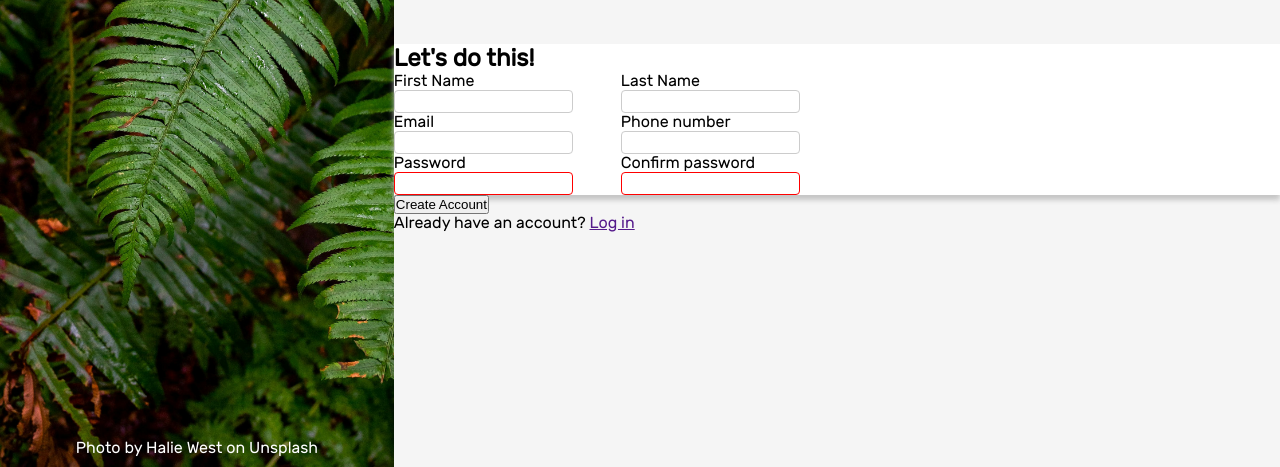
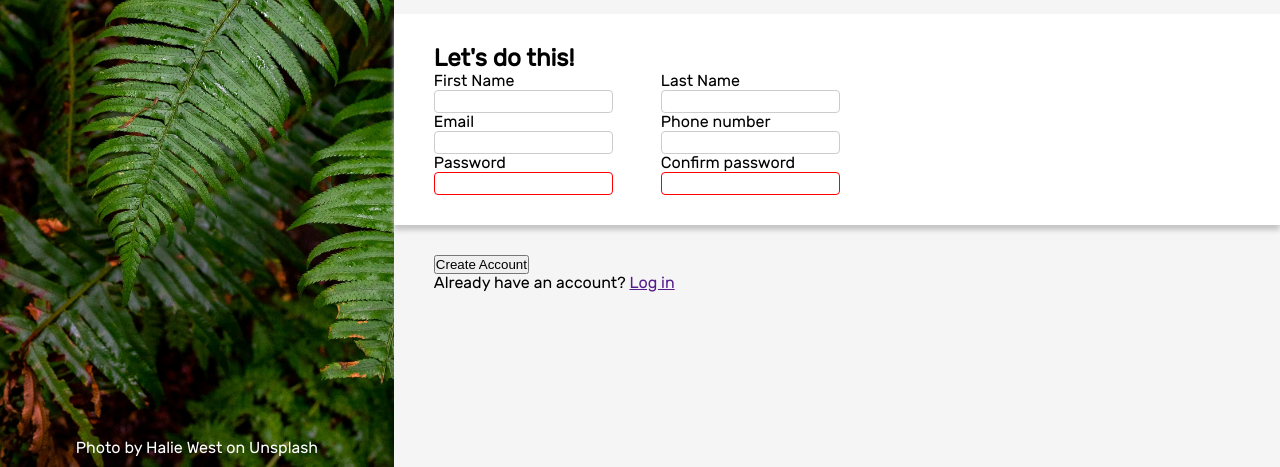
Before and after one commit to ngkauiin/odin-sign-up-form, a plain HTML site: page index.html in a window 1280 px wide. Shown: the part 333-800 px from the top of the page. Drawn offline with Linux system fonts and the light colour scheme.

Commit message:
add padding to right container

```diff
--- a/style.css
+++ b/style.css
@@ -71,10 +71,12 @@ body {
   background-color: rgb(245, 245, 245);
 }
 
-section.info {
-  display: flex;
-  flex-direction: column;
+.intro-container,
+.info-section,
+.submit-section {
+  padding: 30px 40px;
 }
+
 fieldset{
   display: flex;
   gap: 3rem;
```
